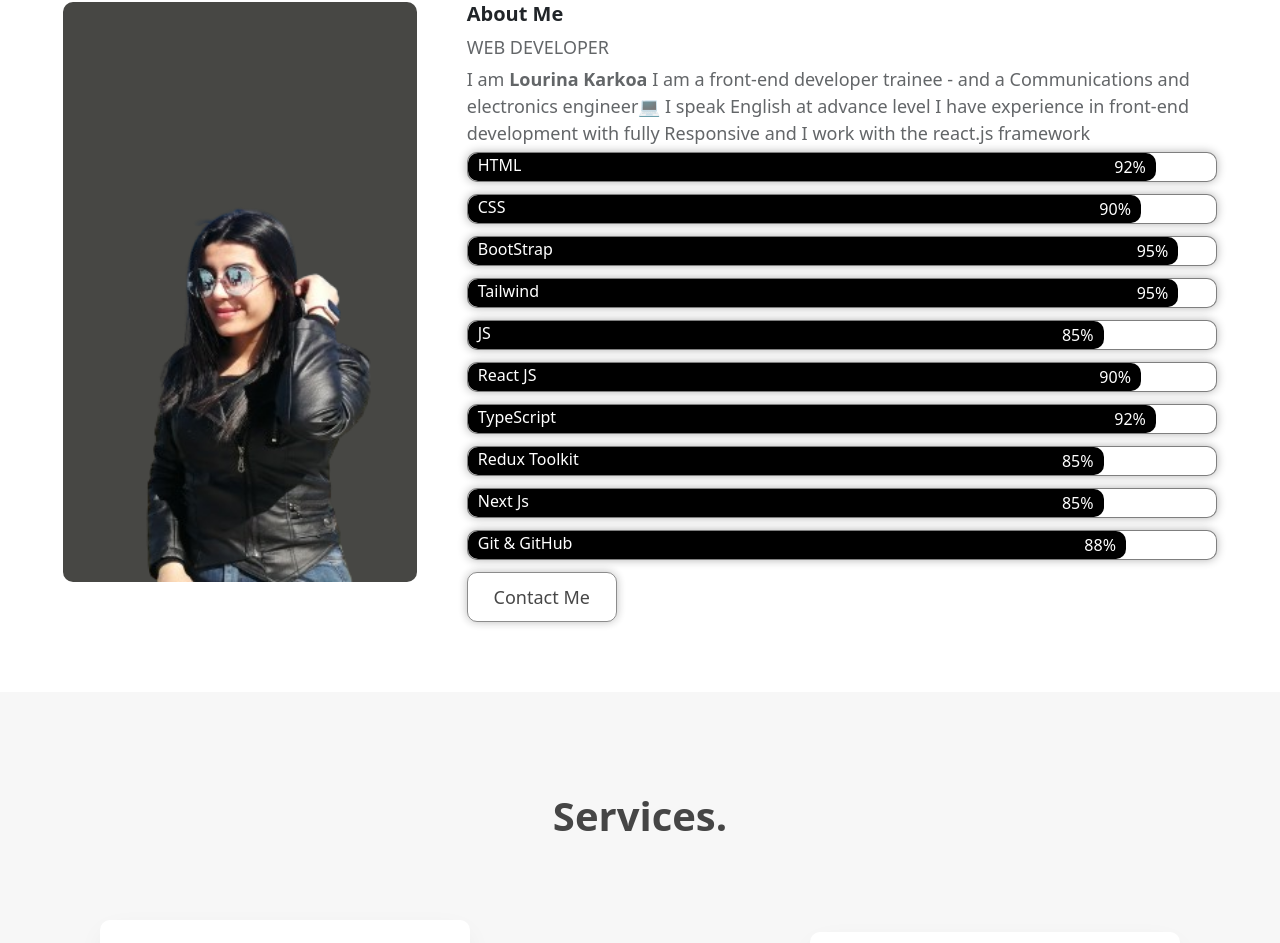
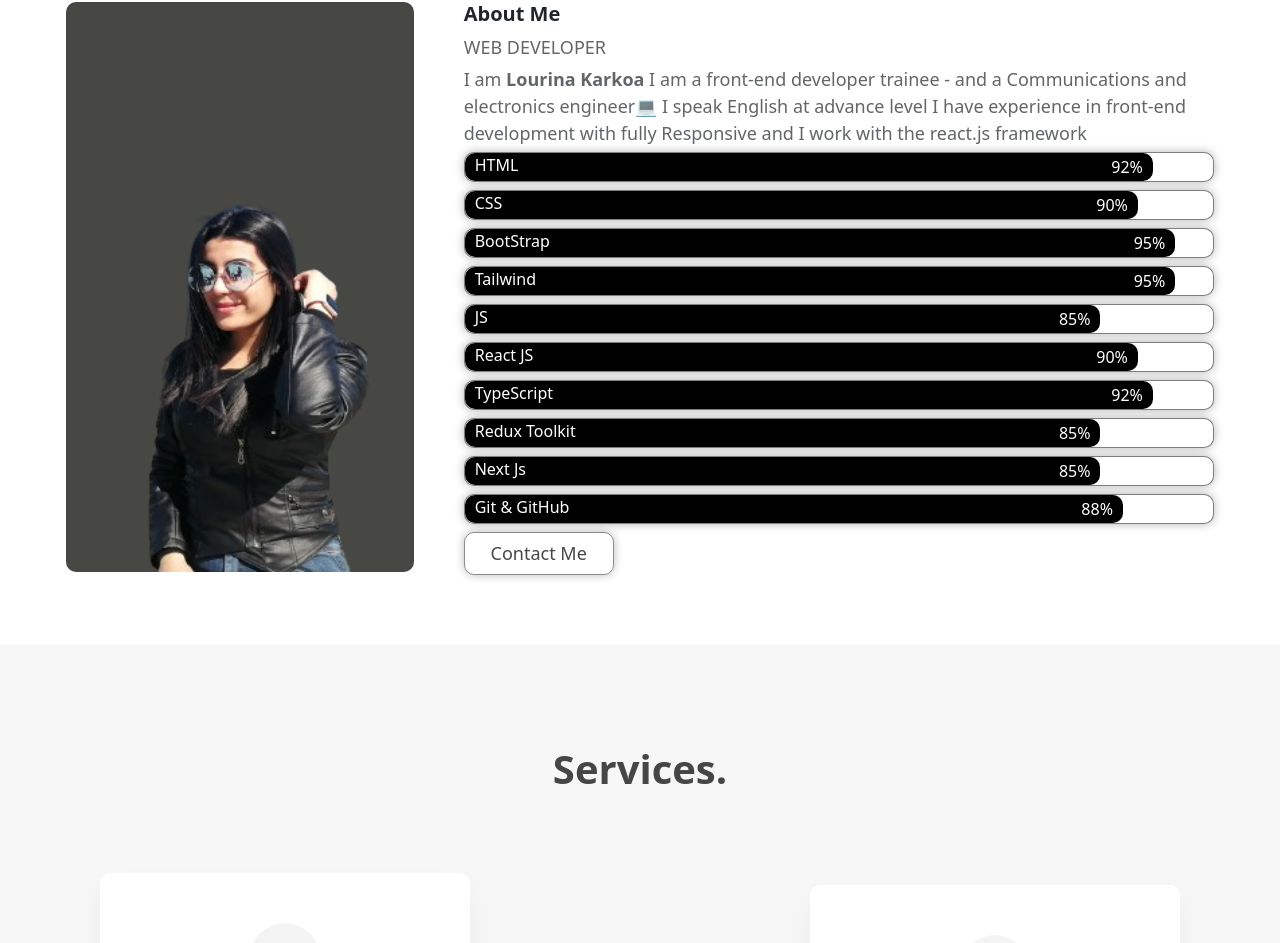
Before and after one commit to lourina-karkoa/my-portofolio, a React (Vite) app: page / in a window 1280 px wide. Shown: the part 848-1791 px from the top of the page. Built offline with nearby package versions, Linux system fonts and the light colour scheme.

Commit message:
update10

```diff
--- a/src/component/About/About.css
+++ b/src/component/About/About.css
@@ -7,7 +7,7 @@
     margin-top: 50px;
 }
 .lk-about-div-img{
-    height: 580px;
+    height: 570px;
     border-radius: 10px;
     background-color: #474744;
 }
@@ -34,7 +34,7 @@
     box-shadow: 0 0 10px rgba(0, 0,0, 0.3);
     border-radius: 10px;
     border:1px solid rgba(0,0,0,0.5);
-    margin-bottom: 12px;
+    margin-bottom: 8px;
 
 }
 .skills span{
@@ -50,7 +50,7 @@
     border: 1px solid rgba(0,0,0,0.5);
     box-shadow: 0 0 10px rgba(0, 0,0, 0.3);
     width: 150px;
-    height: 50px;
+    height: 43px;
     border-radius: 10px;
     color: #333;
     opacity: 0.9;
```
